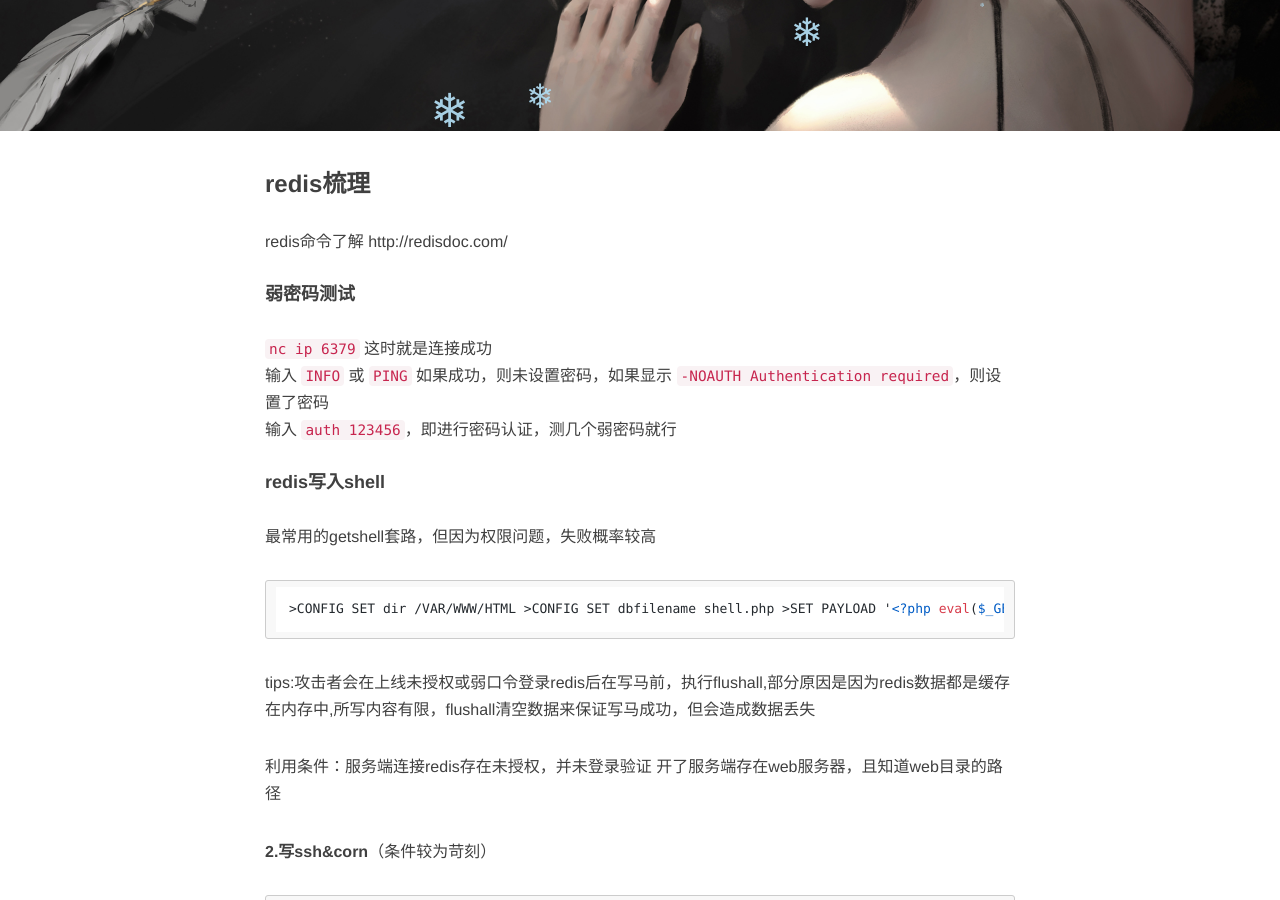
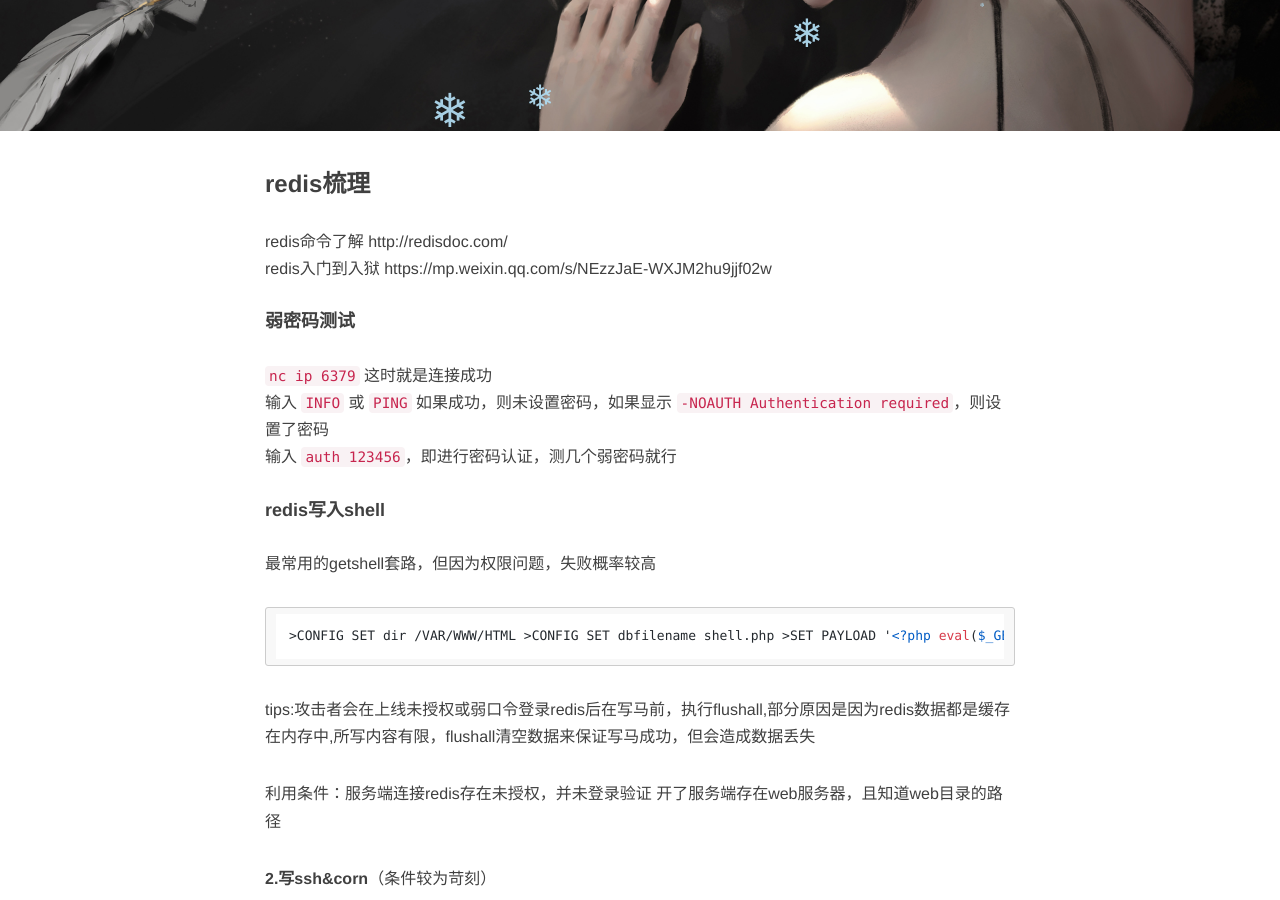
Before and after one commit to kerno-yep/kerno-yep.github.io, a Jekyll site: the page built from _posts/2022-08-06-redis梳理.md, in a window 1280 px wide and 900 px high, scrolled down 303 px. Built offline with Jekyll 4.4.1, drawn with Linux system fonts in a browser that asks for light colours; nearby versions of some CDN libraries; comment, search, counter and statistics services are not loaded.

Commit message:
modified:   "_posts/2022-08-06-redis\346\242\263\347\220\206.md"

```diff
--- a/_posts/2022-08-06-redis梳理.md
+++ b/_posts/2022-08-06-redis梳理.md
@@ -10,6 +10,7 @@ description: redis利用学习笔记
 ### **redis梳理**
 
 redis命令了解 http://redisdoc.com/
+redis入门到入狱 https://mp.weixin.qq.com/s/NEzzJaE-WXJM2hu9jjf02w
 
 #### 弱密码测试
 
```
